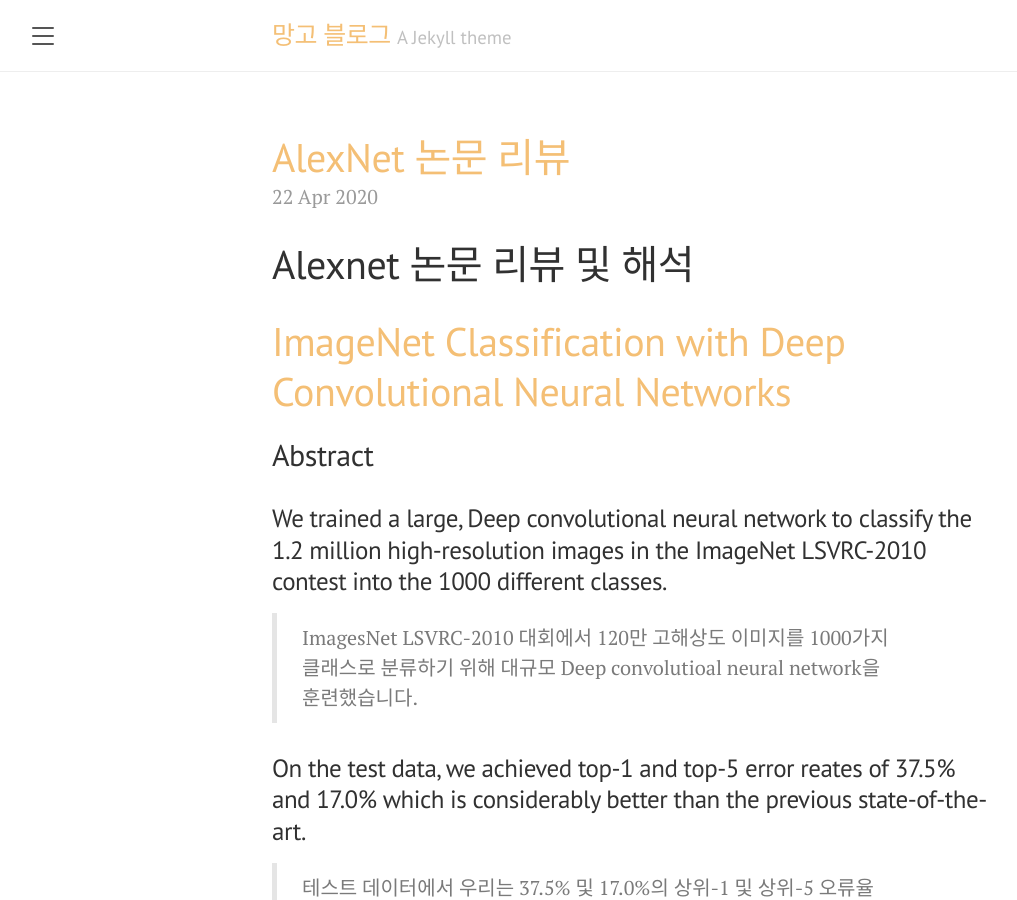
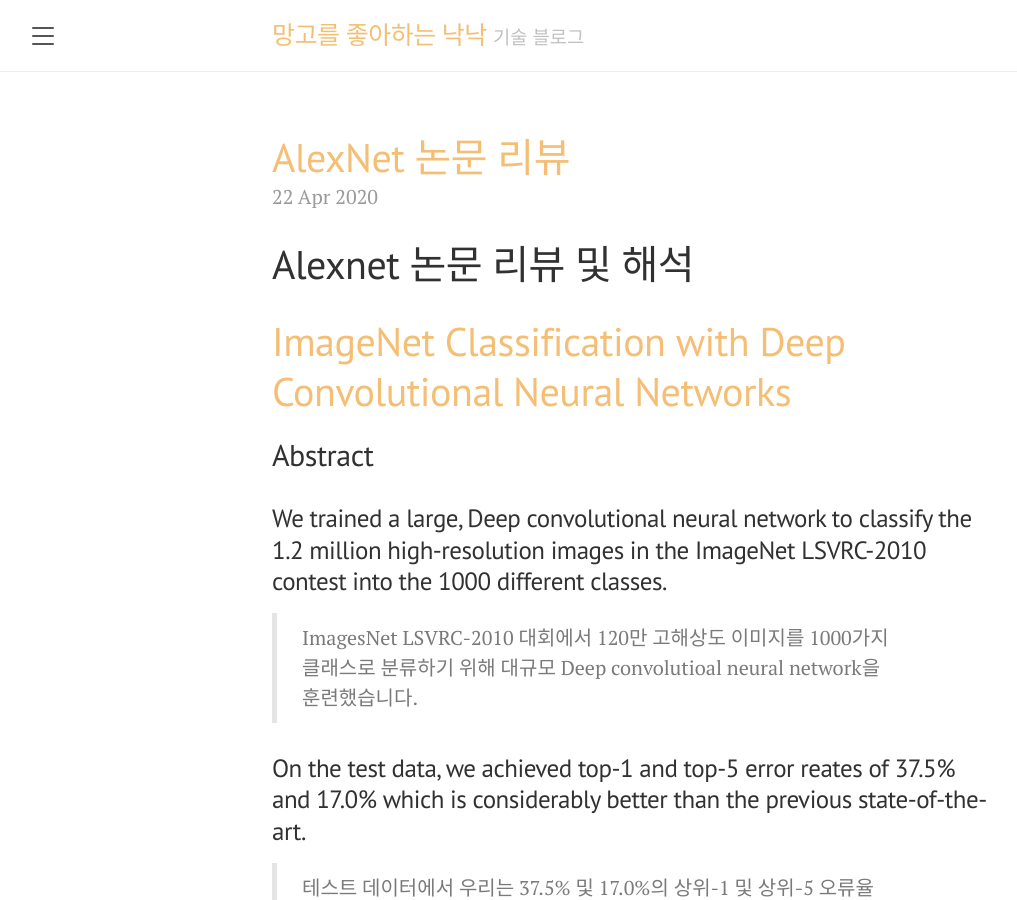
Before and after one commit to naknakLEE/naknakLEE.github.io, a Jekyll site: the page built from index.html, in a window 1280 px wide and 900 px high. Shown: the whole window, without its empty margins (8-1025 px from the left). Built offline with Jekyll 4.4.1, drawn with Linux system fonts in a browser that asks for light colours; the list of posts is cut into pages by our own code.

Commit message:
edit config.yml

```diff
--- a/_config.yml
+++ b/_config.yml
@@ -1,6 +1,6 @@
 # Setup
-title:               망고 블로그
-tagline:             'A Jekyll theme'
+title:               망고를 좋아하는 낙낙
+tagline:             '기술 블로그'
 description:         '인공지능, 딥러닝, 논문 리뷰하는 개발자'
 url:                 ''
 baseurl:             ''
```
